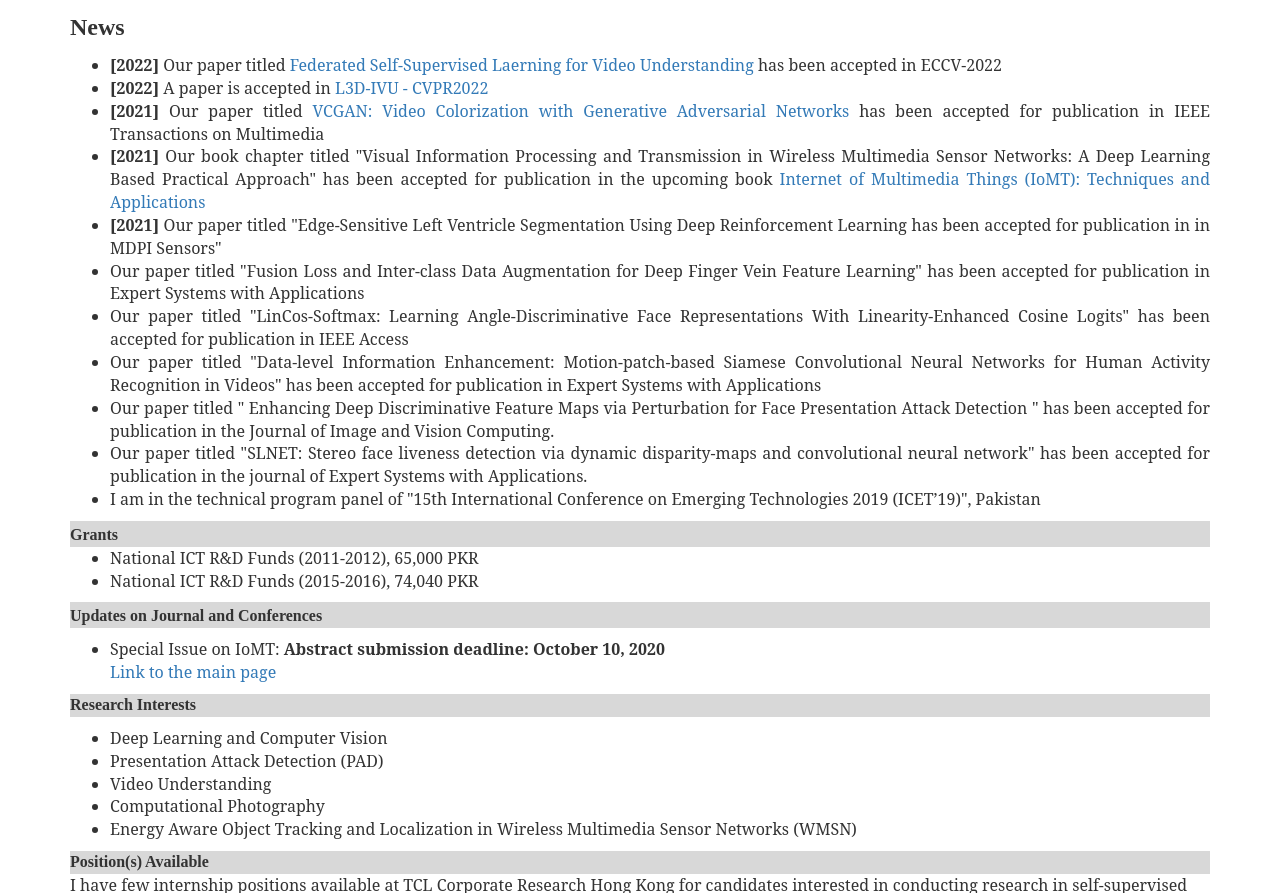
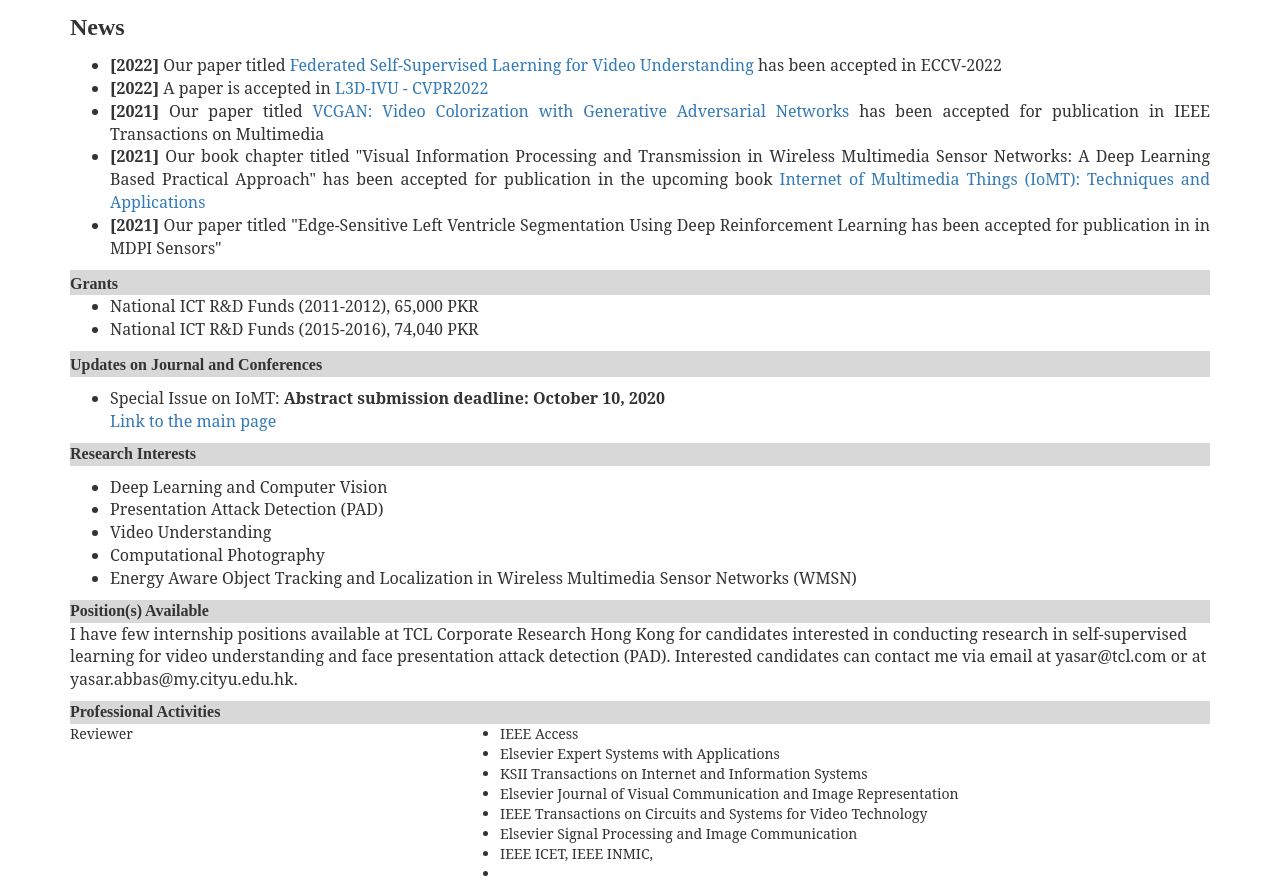
Before and after one commit to yasar-rehman/yasar, a Jekyll site: the page built from index.html, in a window 1280 px wide and 1400 px high, scrolled down 432 px, cut to the strip 0-893 px from the top of the window. Built offline with Jekyll 4.4.1, drawn with Linux system fonts in a browser that asks for light colours; some web fonts are replaced.

Commit message:
Update index.html

```diff
--- a/index.html
+++ b/index.html
@@ -71,17 +71,8 @@ title: yasar
 				Internet of Multimedia Things (IoMT):  Techniques and Applications </a>  </li>
 			<li style="font-family: 'Serif', Times New Roman; font-size: 16px"> <b> [2021] </b> Our paper titled "Edge-Sensitive Left Ventricle Segmentation Using Deep Reinforcement Learning
 					      has been accepted for publication in in MDPI Sensors" </li>
-			<li style="font-family: 'Serif', Times New Roman; font-size: 16px"> Our paper titled "Fusion Loss and Inter-class Data Augmentation for Deep Finger Vein Feature Learning" has been accepted for
-			publication in Expert Systems with Applications</li>
-			<li style="font-family: 'Serif', Times New Roman; font-size: 16px">Our paper titled "LinCos-Softmax: Learning Angle-Discriminative Face Representations With Linearity-Enhanced Cosine Logits"
-			has been accepted for publication in IEEE Access </li>
-			<li style="font-family: 'Serif', Times New Roman; font-size: 16px">Our paper titled "Data-level Information Enhancement: Motion-patch-based Siamese Convolutional Neural Networks for Human Activity
-			  Recognition in Videos" has been accepted for publication in Expert Systems with Applications </li>
-			<li style="font-family: 'Serif', Times New Roman; font-size: 16px">Our paper titled " Enhancing Deep Discriminative Feature Maps via Perturbation for Face Presentation Attack Detection "
-			has been accepted for publication in the Journal of Image and Vision Computing.</li>
-			<li style="font-family: 'Serif', Times New Roman; font-size: 16px">Our paper titled "SLNET:  Stereo face liveness detection via dynamic disparity-maps and convolutional neural network"
-				has been accepted for publication in the journal of Expert Systems with Applications.</li>
-			<li style="font-family: 'Serif', Times New Roman; font-size: 16px">I am in the technical program panel of "15th International Conference on Emerging Technologies 2019 (ICET’19)", Pakistan</li>
+
+
 			</ul>
 			</p>
 
@@ -159,7 +150,7 @@ title: yasar
 
 	<div class="row">
  	<div class="col-md-4 pull-left">
-   		<div style="font-family: 'Serif', Times New Roman;"> Journal Reviewer
+   		<div style="font-family: 'Serif', Times New Roman;"> Reviewer
 		</div></div>
  	<div class="col-md-8 pull-right">
 		<ul style="font-family: 'Serif', Times New Roman;">
@@ -169,9 +160,15 @@ title: yasar
        <li>Elsevier Journal of Visual Communication and Image Representation</li>
        <li>IEEE Transactions on Circuits and Systems for Video Technology</li>
        <li>Elsevier Signal Processing and Image Communication </li>
+       <li>IEEE ICET, IEEE INMIC,</li>
+       <li>
        </ul>
        </div>
   </div>
+
+
+
+
 		<table border=0 cellpadding=4 cellspacing=0 width=100%>
 			<tr bgcolor="#d8d8d8">
           			<td align="left">
@@ -211,4 +208,7 @@ title: yasar
 	ESWA (2018, 2019), JVCI (2019), IMVS(2020) <br>
 
 	</div></div>
+
+
+
 	</div>
```
